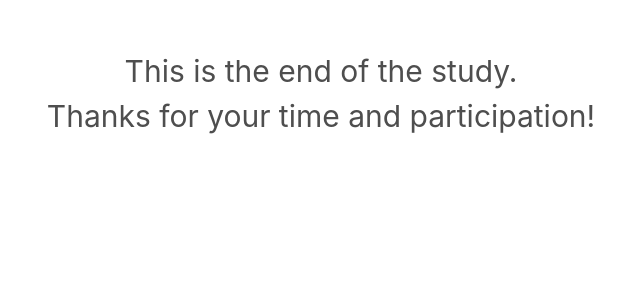
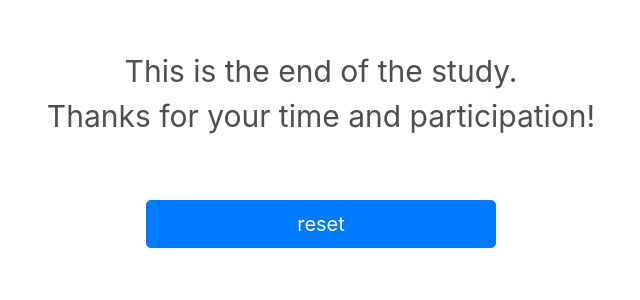
Before and after one commit to MARX1108/Gifs, a Django app: template gif/study/templates/end.html in a window 1280 px wide. Shown: the part 229-529 px from the top of the page, without its empty margins (319-959 px from the left). Run offline with Django 3.2, Linux system fonts and the light colour scheme; the template is opened without the code that fills it, so the values that code supplies are empty; some libraries are stand-ins or nearby versions.

Commit message:
start & end page

```diff
--- a/gif/study/templates/end.html
+++ b/gif/study/templates/end.html
@@ -34,8 +34,22 @@
         </h2>
         <div class="container pt-4 mt-4" style="color: #4E4E4E; text-align: center; font-size: 30px;">
             <p>
-            </br></br> This is the end of the study. </br> Thanks for your time and participation!
+            </br></br> This is the end of the study. </br> Thanks for your time and participation!</br></br>
             </p>
+            <div class="row">
+                <div class="col-md-4"></div>
+                <div class="col-md-4">
+                    <form method='post' action="" >
+                        {% csrf_token %}
+                        <input type="submit" class="btn btn-primary btn-lg btn-block"
+                            name="cmd" value="reset"></button>
+                    </form>
+                </div>
+                <div class="col-md-4"></div>
+
+            </div>
+
+
         </div>
 
     </div>
--- a/gif/study/views.py
+++ b/gif/study/views.py
@@ -4,6 +4,9 @@ from django.shortcuts import render
 
 
 def main_render(request):
+    if request.POST.get('cmd') == 'reset':
+        del request.session['step']
+
     if not "step" in request.session:
         return setup(request)
     elif request.session['step'] >= 10:
```
Also changed, not shown: gif/db.sqlite3.
